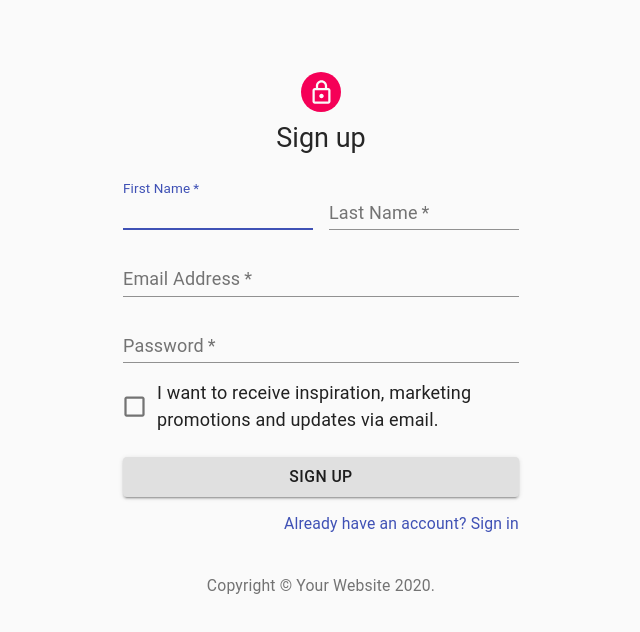
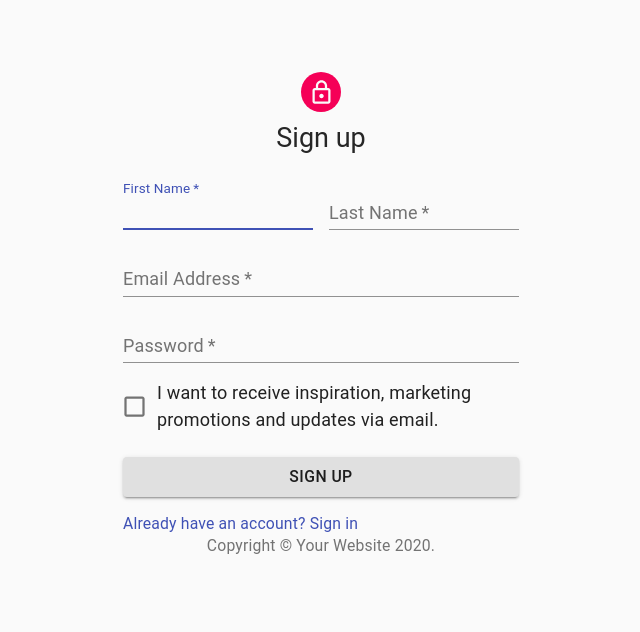
Before and after one commit to SevenWang666/react-next-blog, a Next.js app: page /sign-up/SignUp in a window 1280 px wide. Shown: the top 632 px of the page, without its empty margins (319-959 px from the left). Built offline with nearby package versions, Linux system fonts and the light colour scheme.

Commit message:
fix: 类型校验

```diff
--- a/global.d.ts
+++ b/global.d.ts
@@ -2,3 +2,7 @@ declare module 'remark-html' {
   const html: any;
   export default html;
 }
+declare module '*.md' {
+  const content:string;
+  export default content;
+}
--- a/pages/sign-in/SignIn.tsx
+++ b/pages/sign-in/SignIn.tsx
@@ -106,9 +106,12 @@ export default function SignIn () {
           </Grid>
         </form>
       </div>
-      <Box sx={{ mt: 8, mb: 4 }}>
+      <Box>
         <Copyright />
       </Box>
+      {/* <Box sx={{ mt: 8, mb: 4 }}>
+        <Copyright />
+      </Box> */}
     </Container>
   );
 }
--- a/pages/sign-up/SignUp.tsx
+++ b/pages/sign-up/SignUp.tsx
@@ -118,7 +118,7 @@ export default function SignUp () {
           >
             Sign Up
           </Button>
-          <Grid container justifyContent="flex-end">
+          <Grid container >
             <Grid item>
               <Link href="#" variant="body2">
                 Already have an account? Sign in
@@ -127,7 +127,10 @@ export default function SignUp () {
           </Grid>
         </form>
       </div>
-      <Box sx={{ mt: 5 }}>
+      {/* <Box sx={{ mt: 5 }}>
+        <Copyright />
+      </Box> */}
+      <Box>
         <Copyright />
       </Box>
     </Container>
--- a/tsconfig.json
+++ b/tsconfig.json
@@ -22,6 +22,7 @@
     "node_modules"
   ],
   "include": [
+    "global.d.ts",
     "next-env.d.ts",
     "**/*.ts",
     "**/*.tsx"
```
